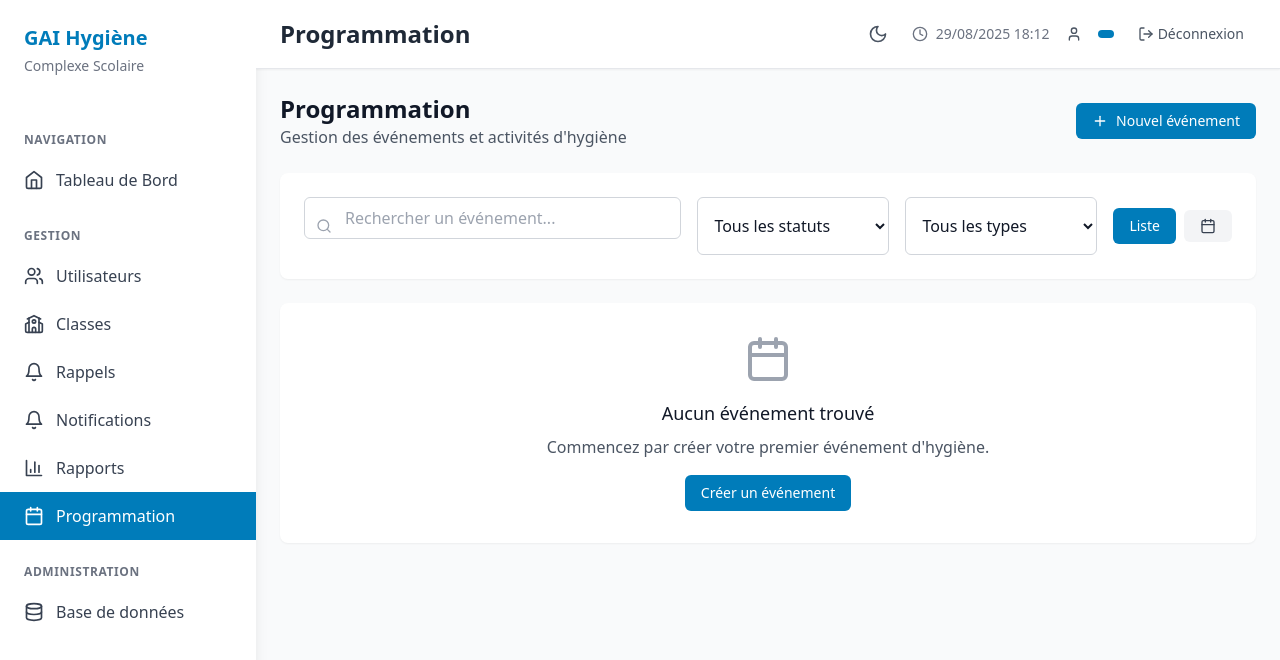
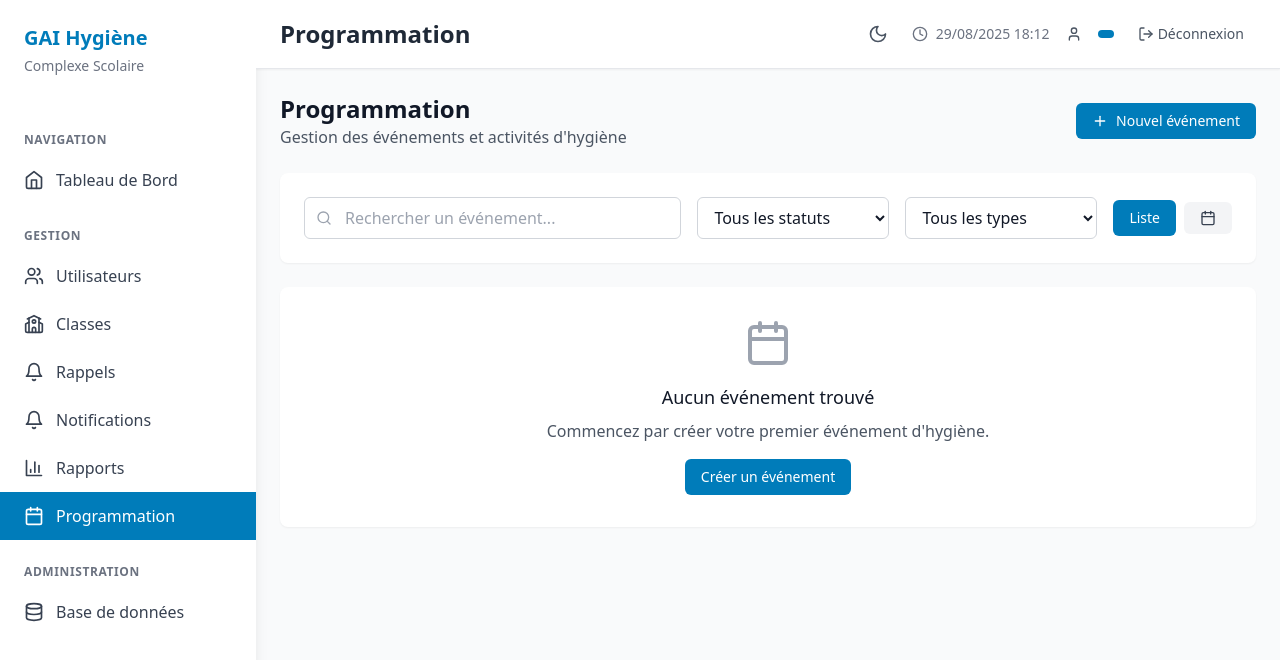
Before and after one commit to Abarchibody/gai-hygiene-app, a React (Vite) app: page /events in a window 1280 px wide. Shown: the top 660 px of the page. Built offline with nearby package versions, Linux system fonts and the light colour scheme.

Commit message:
feat: improve search input styling and accessibility in EventsPage

```diff
--- a/src/pages/Events/EventsPage.tsx
+++ b/src/pages/Events/EventsPage.tsx
@@ -91,13 +91,13 @@ export default function EventsPage() {
         <div className="flex flex-col lg:flex-row lg:items-center lg:justify-between space-y-4 lg:space-y-0 lg:space-x-4">
           <div className="flex flex-col sm:flex-row space-y-2 sm:space-y-0 sm:space-x-4 flex-1">
             <div className="relative flex-1">
-              <Search className="absolute left-3 top-1/2 transform -translate-y-1/2 text-gray-400 w-4 h-4" />
-              <Input
+              <Search className="absolute left-3 top-1/2 transform -translate-y-1/2 text-gray-400 w-4 h-4 z-10" />
+              <input
                 type="text"
                 placeholder="Rechercher un événement..."
                 value={searchTerm}
                 onChange={(e) => setSearchTerm(e.target.value)}
-                className="pl-10"
+                className="w-full pl-10 pr-4 py-2 border border-gray-300 dark:border-gray-600 rounded-md focus:ring-gai-blue focus:border-gai-blue bg-white dark:bg-gray-700 text-gray-900 dark:text-gray-100 placeholder-gray-400 dark:placeholder-gray-500"
               />
             </div>
             <select
```
